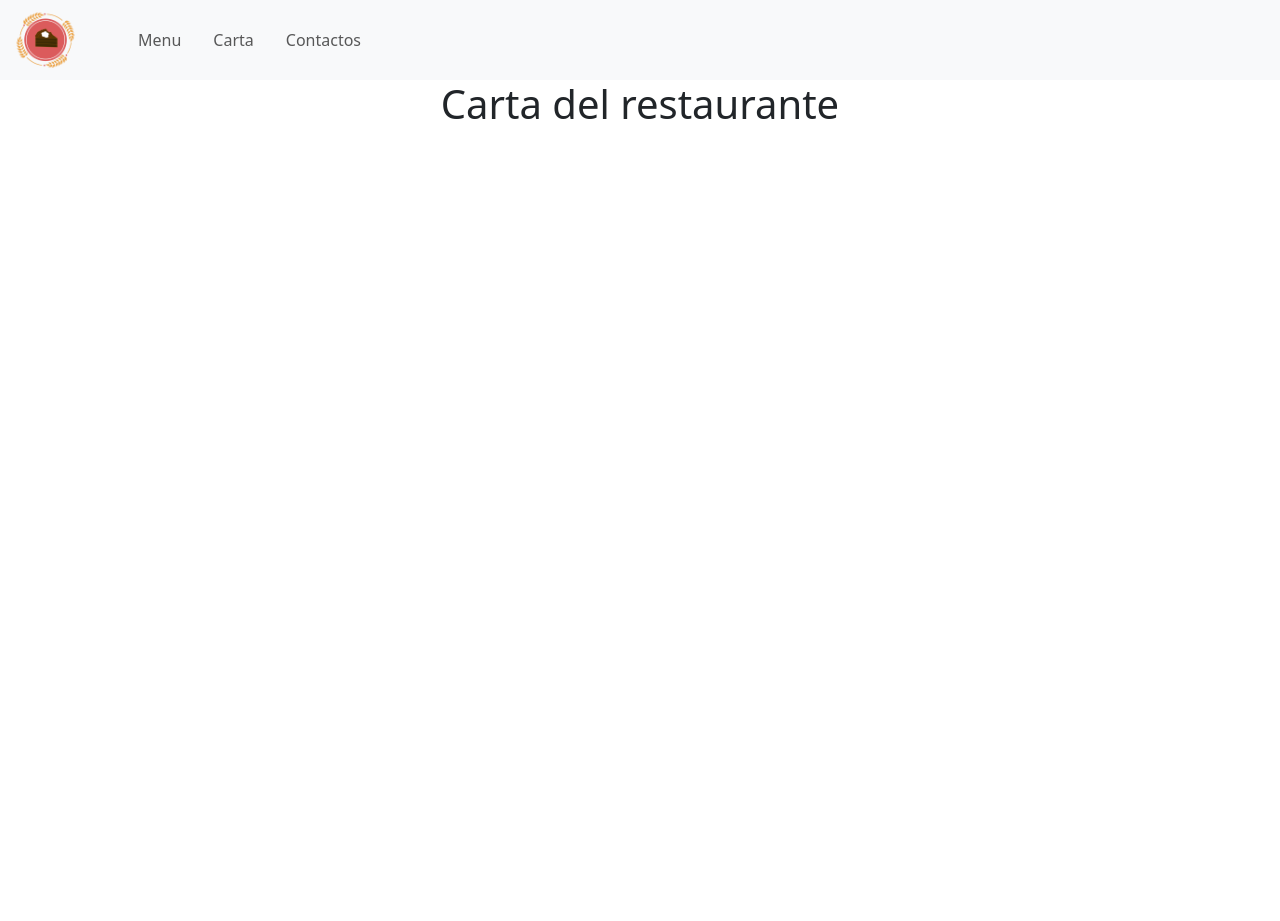
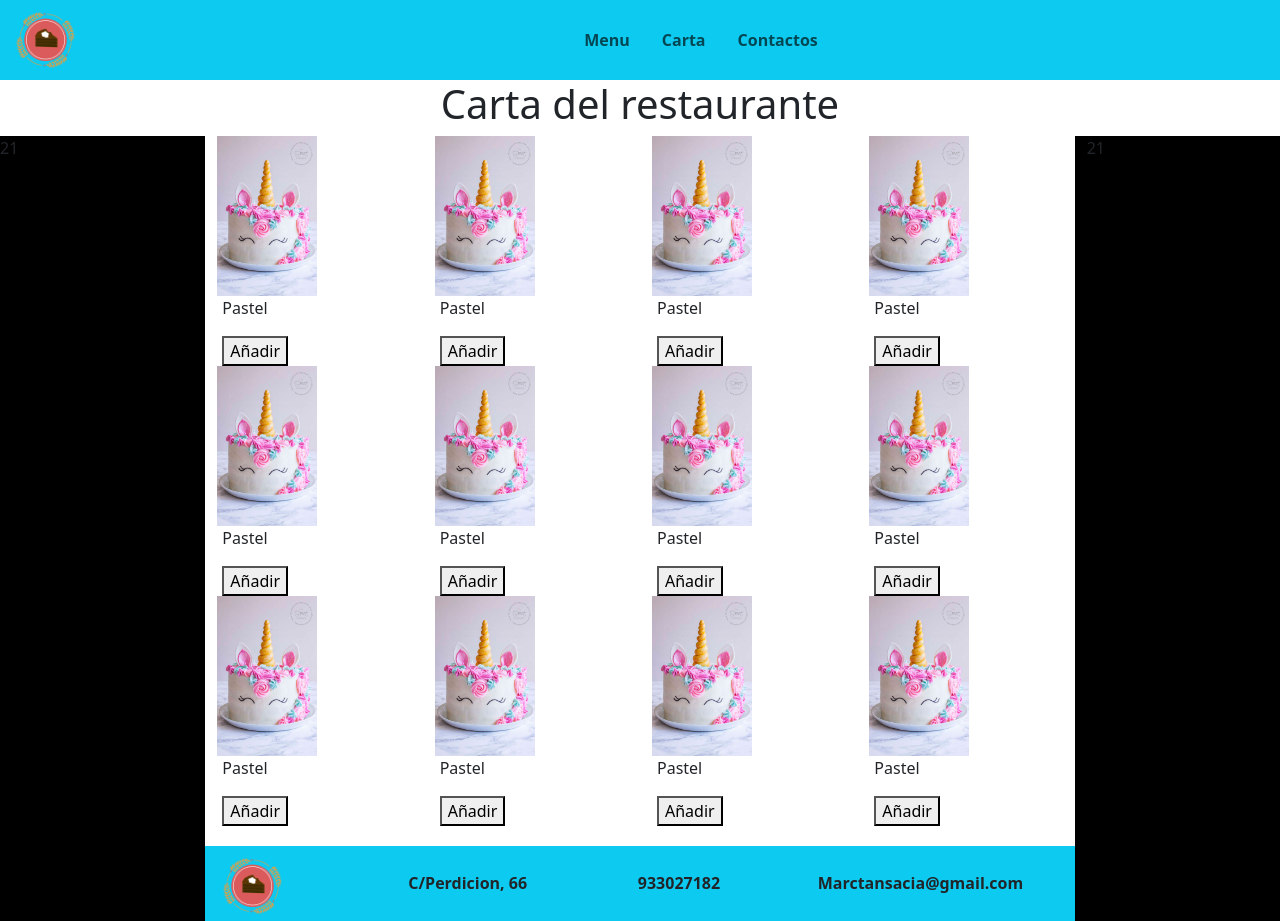
Before and after one commit to ZackFer90/ProyectoRestaurante, a plain HTML site: page carta.html in a window 1280 px wide. Before the commit the page ends 800 px from the top, so only its background shows below. Drawn offline with nearby package versions, Linux system fonts and the light colour scheme.

Commit message:
Creado primer modelo carta

```diff
--- a/carta.html
+++ b/carta.html
@@ -13,11 +13,11 @@
   </head>
   <body>
     <header>
-      <nav class="navbar navbar-expand-md navbar-light bg-light">
+      <nav class="navbar navbar-expand-sm navbar-light bg-info">
         <a class="navbar-brand" href="#"
-          ><img id="logo" src="/imagenes/logo.png"
+          ><img class="logo" src="/imagenes/logo.png"
         /></a>
-        <div class="collapse navbar-collapse" id="navbarNavDropdown">
+        <div class="navbar-collapse titulo" id="navbarNavDropdown">
           <ul class="navbar-nav">
             <li class="nav-item active">
               <a class="nav-link" href="#">Menu</a>
@@ -35,6 +35,99 @@
 
     <h1>Carta del restaurante</h1>
 
+    <div class="row">
+      <div class="col-12 col-sm-2 prueba">21</div>
+      <div class="col-12 col-sm-8">
+        <div class="row">
+          <div class="col-3">
+            <img src="/imagenes/Pastel.jpg" class="pastel" />
+            <p>Pastel</p>
+            <button type="button">Añadir</button>
+          </div>
+          <div class="col-3">
+            <img src="/imagenes/Pastel.jpg" class="pastel" />
+            <p>Pastel</p>
+            <button type="button">Añadir</button>
+          </div>
+          <div class="col-3">
+            <img src="/imagenes/Pastel.jpg" class="pastel" />
+            <p>Pastel</p>
+            <button type="button">Añadir</button>
+          </div>
+          <div class="col-3">
+            <img src="/imagenes/Pastel.jpg" class="pastel" />
+            <p>Pastel</p>
+            <button type="button">Añadir</button>
+          </div>
+        </div>
+        <div class="row">
+          <div class="col-3">
+            <img src="/imagenes/Pastel.jpg" class="pastel" />
+            <p>Pastel</p>
+            <button type="button">Añadir</button>
+          </div>
+          <div class="col-3">
+            <img src="/imagenes/Pastel.jpg" class="pastel" />
+            <p>Pastel</p>
+            <button type="button">Añadir</button>
+          </div>
+          <div class="col-3">
+            <img src="/imagenes/Pastel.jpg" class="pastel" />
+            <p>Pastel</p>
+            <button type="button">Añadir</button>
+          </div>
+          <div class="col-3">
+            <img src="/imagenes/Pastel.jpg" class="pastel" />
+            <p>Pastel</p>
+            <button type="button">Añadir</button>
+          </div>
+        </div>
+        <div class="row">
+          <div class="col-3">
+            <img src="/imagenes/Pastel.jpg" class="pastel" />
+            <p>Pastel</p>
+            <button type="button">Añadir</button>
+          </div>
+          <div class="col-3">
+            <img src="/imagenes/Pastel.jpg" class="pastel" />
+            <p>Pastel</p>
+            <button type="button">Añadir</button>
+          </div>
+          <div class="col-3">
+            <img src="/imagenes/Pastel.jpg" class="pastel" />
+            <p>Pastel</p>
+            <button type="button">Añadir</button>
+          </div>
+          <div class="col-3">
+            <img src="/imagenes/Pastel.jpg" class="pastel" />
+            <p>Pastel</p>
+            <button type="button">Añadir</button>
+          </div>
+        </div>
+        <footer>
+          <div class="row bg-info">
+            <div class="col-2">
+              <img id="logoFooter" class="logo" src="/imagenes/logo.png" />
+            </div>
+            <div class="col-10">
+              <div class="row">
+                <div class="col-12 col-md-4 titulo piePagina">
+                  <p>C/Perdicion, 66</p>
+                </div>
+                <div class="col-12 col-md-3 titulo piePagina">
+                  <p>933027182</p>
+                </div>
+                <div class="col-12 col-md-5 titulo piePagina">
+                  <p class="separar">Marctansacia@gmail.com</p>
+                </div>
+              </div>
+            </div>
+          </div>
+        </footer>
+      </div>
+      <div class="col-12 col-sm-2 prueba">21</div>
+    </div>
+
     <script src="https://cdn.jsdelivr.net/npm/bootstrap@5.3.0-alpha3/dist/js/bootstrap.bundle.min.js"></script>
   </body>
 </html>
--- a/css/style.css
+++ b/css/style.css
@@ -14,7 +14,7 @@
     padding: 0.5em;
 }
 
-#logo{
+.logo{
     width: 70px;
     height: 70px;
 }
@@ -31,6 +31,40 @@ h1{
     align-items: center;
 }
 
+p{
+    padding-left: 5px;
+}
+
+input, textarea, button{
+    margin-left: 5px;
+}
+
+#logoFooter{
+    margin-top: 20px;
+}
+
+@media (min-width: 725px){
+    .piePagina{
+        padding-left:0.5px;
+        padding-top: 25px;
+    }
+    .separar{
+        padding-left: 5px;
+    }
+    #logoFooter{
+        margin-top: 5px;
+    }
+}
+
+footer{
+    margin-top: 20px;
+}
+
+.pastel{
+    width: 100px;
+    height: 160px;
+}
+
 .prueba{
     background-color: black;
 }
```
Also changed, not shown: contacto.html (+28 -9 lines), index.html (+9 -3 lines), imagenes/Pastel.jpg (added).
